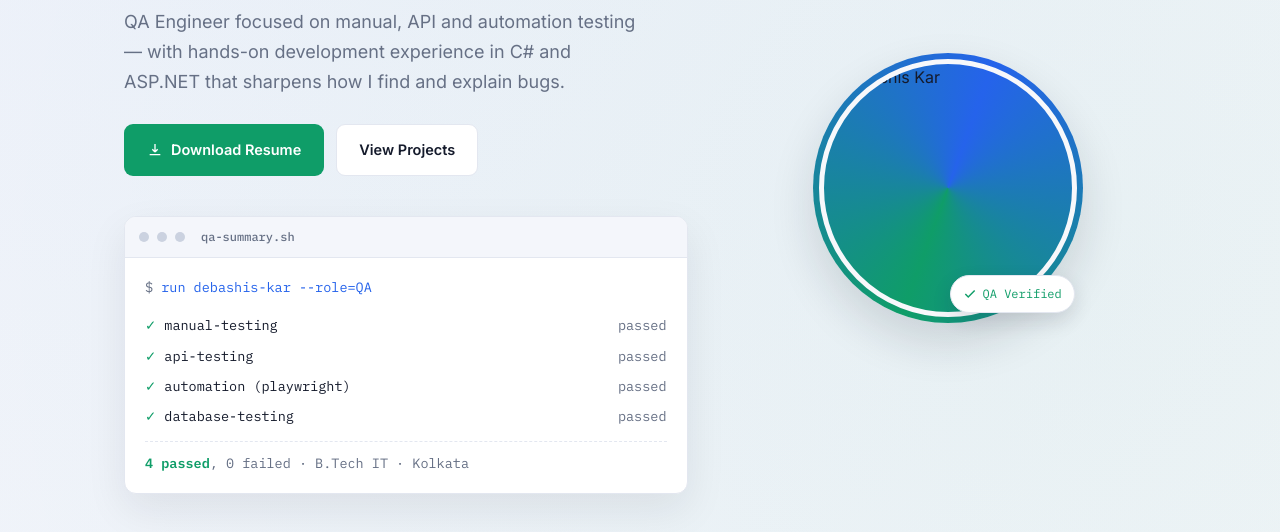
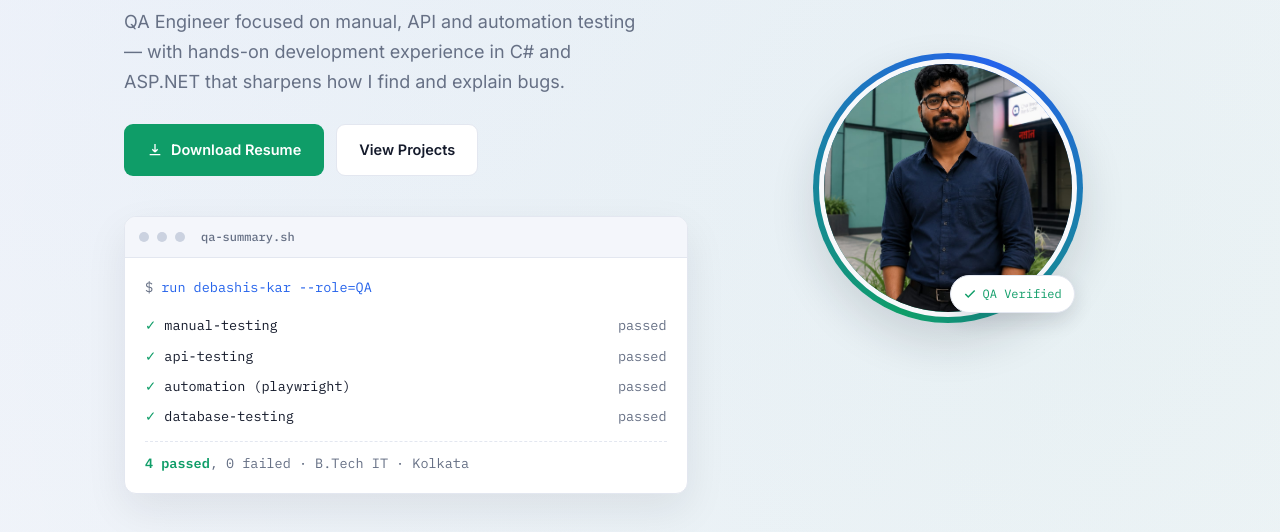
Before and after one commit to Debashis012/portfolio, a plain HTML site: page index.html in a window 1280 px wide. Shown: the part 268-800 px from the top of the page. Drawn offline with Linux system fonts and the light colour scheme.

Commit message:
Change photo source in index.html
Updated image source for Debashis Kar's photo.

```diff
--- a/index.html
+++ b/index.html
@@ -179,7 +179,7 @@ Download Resume
 
 <div class="photo-wrap">
 <div class="photo-ring">
-<img src="assets/debashis-photo.jpeg" alt="Debashis Kar">
+<img src="debashis-photo.jpeg" alt="Debashis Kar">
 </div>
 <div class="badge-check">
 <svg viewBox="0 0 24 24" fill="none" stroke="currentColor" stroke-width="2.5"><path d="M20 6L9 17l-5-5"/></svg>
```
